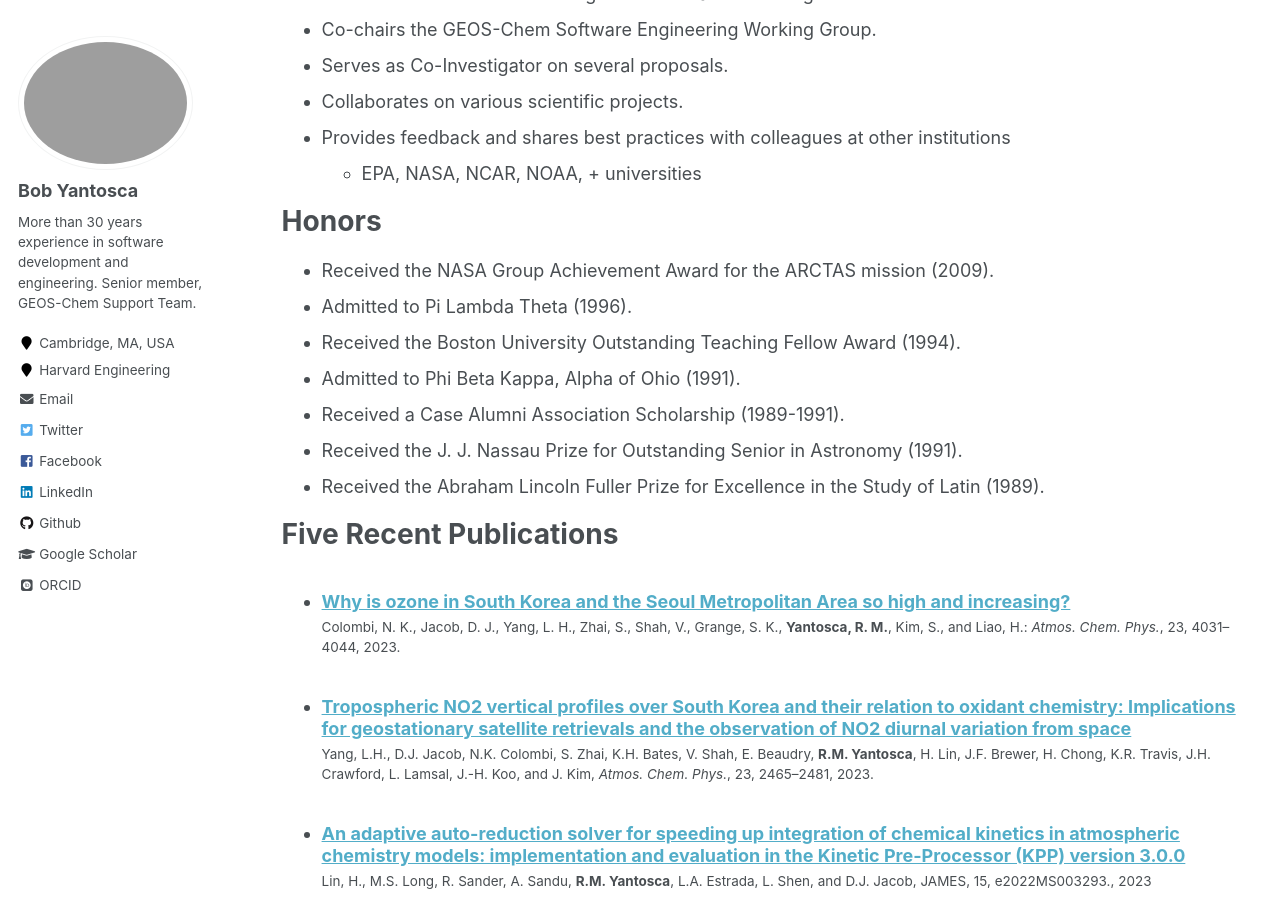
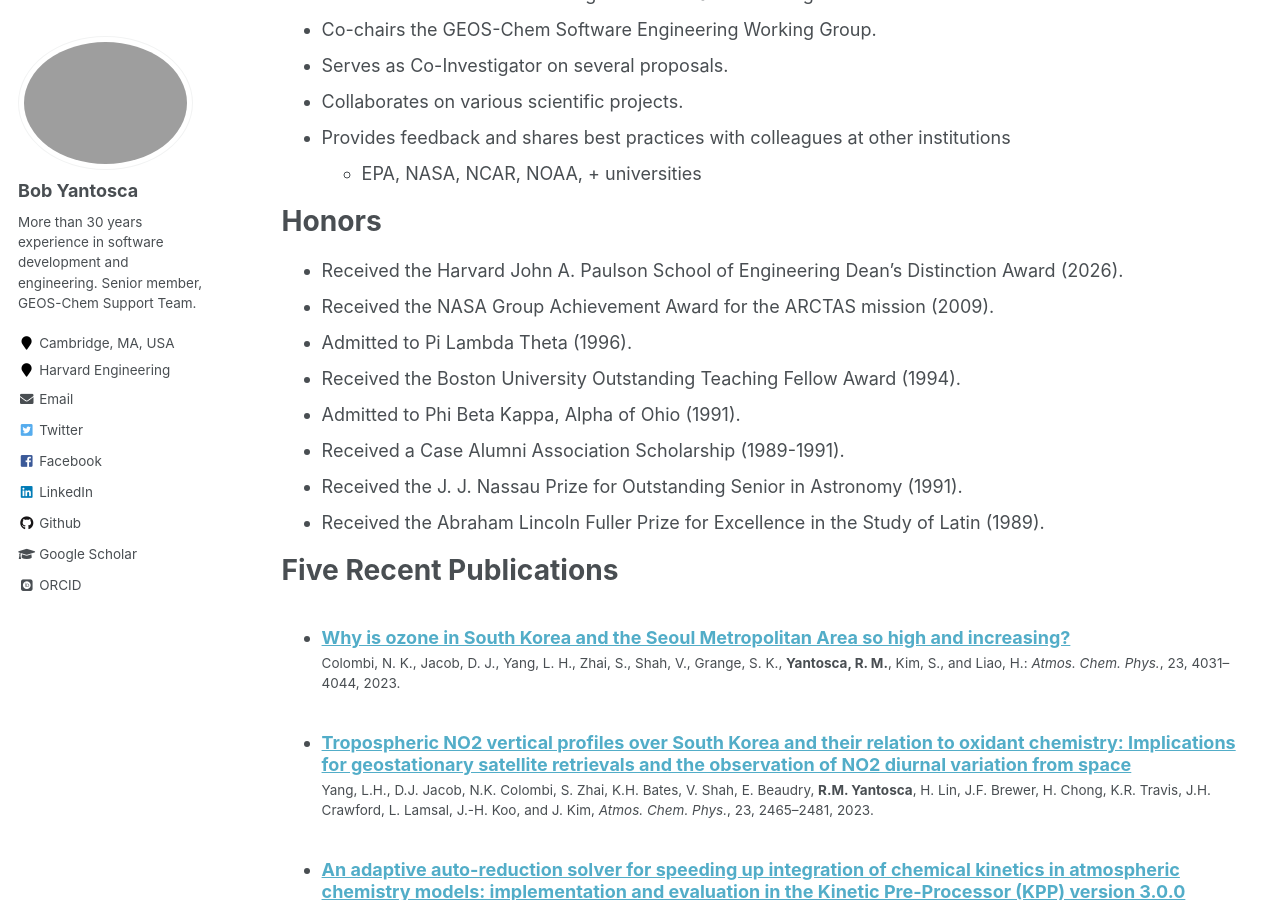
Before and after one commit to yantosca/yantosca.github.io, a Jekyll site: the page built from _pages/cv.md, in a window 1280 px wide and 900 px high, scrolled down 1890 px. Built offline with Jekyll 4.4.1, drawn with Linux system fonts in a browser that asks for light colours; some web fonts are replaced.

Commit message:
Updated CV with award and AI badge
Signed-off-by: Bob Yantosca <yantosca@seas.harvard.edu>

```diff
--- a/_pages/cv.md
+++ b/_pages/cv.md
@@ -80,6 +80,8 @@
 ![](https://img.shields.io/badge/Tools-nco-00ffff)
 ![](https://img.shields.io/badge/Tools-cdo-00ffff)
 ![](https://img.shields.io/badge/Tools-TAU-00ffff)
+![](https://img.shields.io/badge/Tools-VTune-00ffff)
+![](https://img.shields.io/badge/Tools-Agentic-00ffff)
 
 ![](https://img.shields.io/badge/Doc-Sphinx-00aa00)
 ![](https://img.shields.io/badge/Doc-ReadTheDocs-00aa00)
@@ -110,6 +112,8 @@
   * EPA, NASA, NCAR, NOAA, + universities
 
 # Honors
+* Received the Harvard John A. Paulson School of Engineering Dean's
+  Distinction Award (2026).
 * Received the NASA Group Achievement Award for the ARCTAS mission (2009).
 * Admitted to Pi Lambda Theta (1996).
 * Received the Boston University Outstanding Teaching Fellow Award (1994).
```
